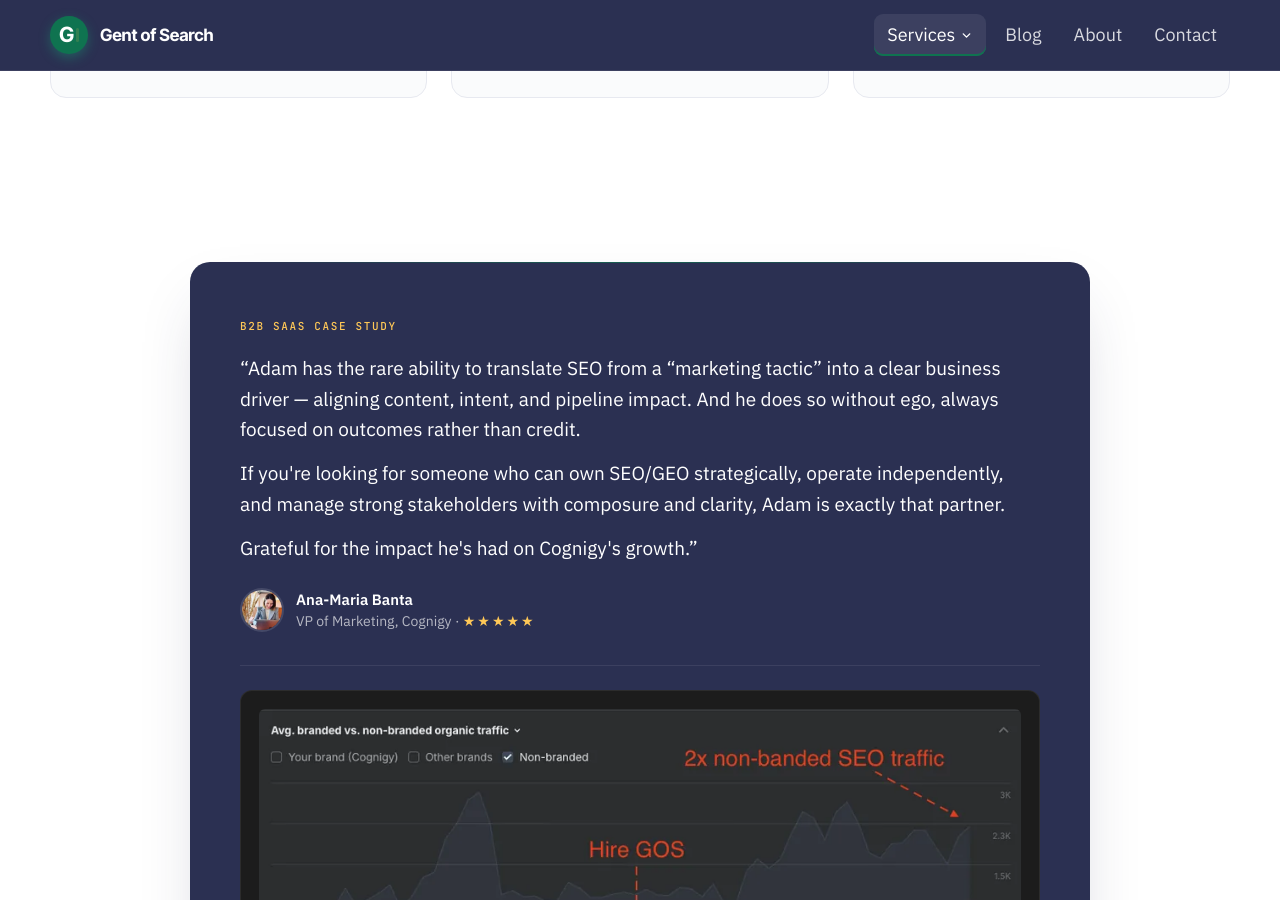
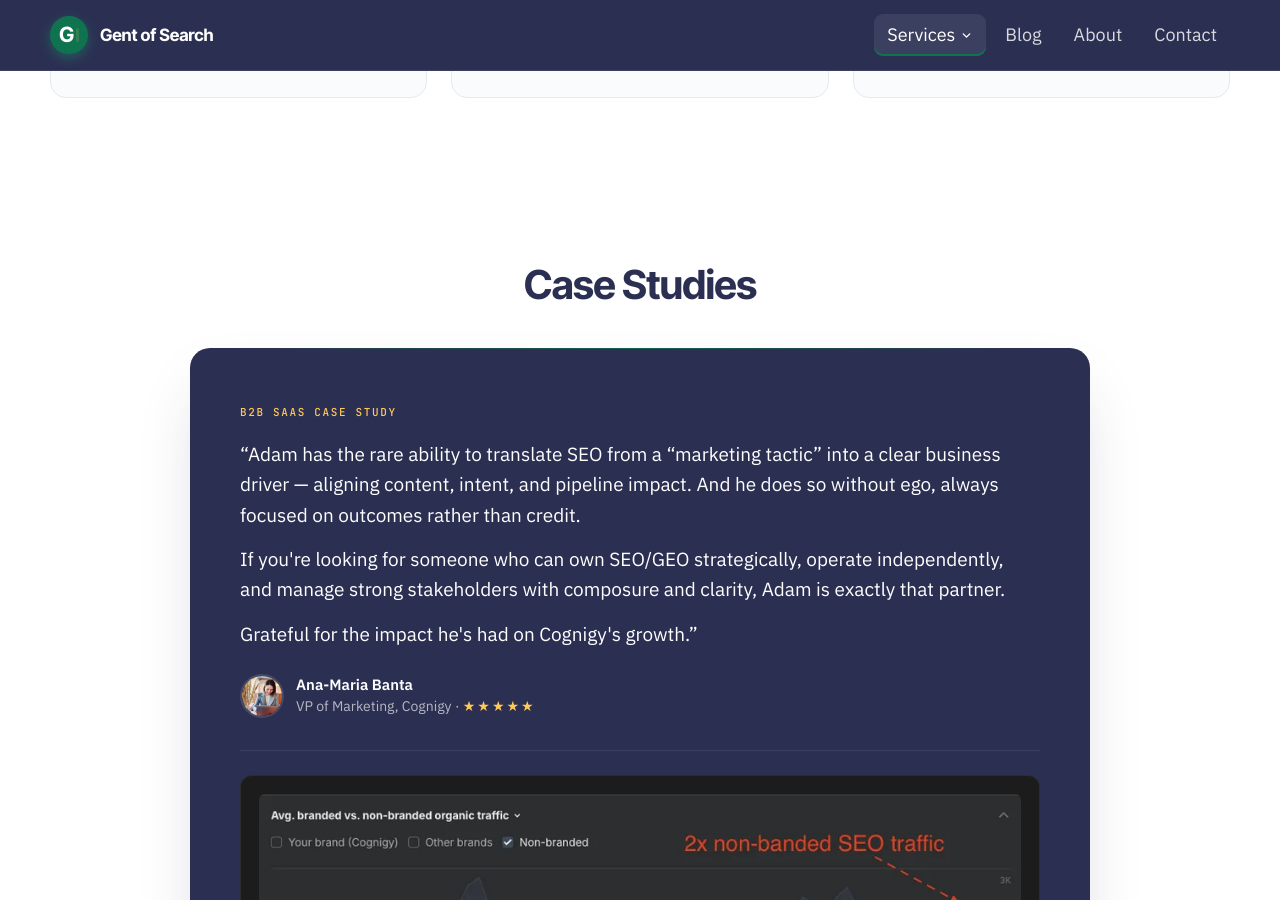
Before and after one commit to Gent-of-Search/gentofsearch.com, a Jekyll site: the page built from services/fractional-seo.html, in a window 1280 px wide and 900 px high, scrolled down 1371 px. Built offline with Jekyll 4.4.1, drawn with Linux system fonts in a browser that asks for light colours.

Commit message:
Service pages: add 'Case Studies' H2 above the case-study component (all four)

```diff
--- a/services/audits.html
+++ b/services/audits.html
@@ -156,6 +156,9 @@ service: audits
   <!-- ===================== CASE STUDY + CHART ===================== -->
   <section style="padding:82px 0; background:#FFFFFF;">
     <div style="width:min(1180px,100% - 48px); margin:0 auto;">
+      <div style="max-width:720px; margin:0 auto 40px; text-align:center;">
+        <h2 style="font-family:'Inter Tight',sans-serif; font-weight:700; font-size:clamp(28px,3.2vw,40px); line-height:1.14; letter-spacing:-0.02em; color:#2B3052; margin:0;">Case Studies</h2>
+      </div>
       <div style="max-width:900px; margin:0 auto; padding:50px; background:#2B3052; border-radius:20px; position:relative; box-shadow:0 30px 60px -20px rgba(43,48,82,0.25);">
         <div style="position:absolute; top:0; left:50px; right:50px; height:1px; background:linear-gradient(90deg, transparent, #0F7350, transparent); opacity:0.7;"></div>
         <span style="display:inline-block; font-family:'JetBrains Mono',monospace; font-size:11px; color:#FFC857; letter-spacing:0.15em; text-transform:uppercase; margin-bottom:18px;">ENTERPRISE SEO CASE STUDY</span>
--- a/services/consultancy.html
+++ b/services/consultancy.html
@@ -129,6 +129,9 @@ service: consultancy
   <!-- ===================== CASE STUDY + CHART ===================== -->
   <section style="padding:82px 0; background:#FFFFFF;">
     <div style="width:min(1180px,100% - 48px); margin:0 auto;">
+      <div style="max-width:720px; margin:0 auto 40px; text-align:center;">
+        <h2 style="font-family:'Inter Tight',sans-serif; font-weight:700; font-size:clamp(28px,3.2vw,40px); line-height:1.14; letter-spacing:-0.02em; color:#2B3052; margin:0;">Case Studies</h2>
+      </div>
       <div style="max-width:900px; margin:0 auto; padding:50px; background:#2B3052; border-radius:20px; position:relative; box-shadow:0 30px 60px -20px rgba(43,48,82,0.25);">
         <div style="position:absolute; top:0; left:50px; right:50px; height:1px; background:linear-gradient(90deg, transparent, #0F7350, transparent); opacity:0.7;"></div>
         <span style="display:inline-block; font-family:'JetBrains Mono',monospace; font-size:11px; color:#FFC857; letter-spacing:0.15em; text-transform:uppercase; margin-bottom:18px;">ENTERPRISE SEO CASE STUDY</span>
--- a/services/fractional-seo.html
+++ b/services/fractional-seo.html
@@ -97,6 +97,9 @@ service: fractional
   <!-- ===================== CASE STUDY + CHART ===================== -->
   <section style="padding:82px 0; background:#FFFFFF;">
     <div style="width:min(1180px,100% - 48px); margin:0 auto;">
+      <div style="max-width:720px; margin:0 auto 40px; text-align:center;">
+        <h2 style="font-family:'Inter Tight',sans-serif; font-weight:700; font-size:clamp(28px,3.2vw,40px); line-height:1.14; letter-spacing:-0.02em; color:#2B3052; margin:0;">Case Studies</h2>
+      </div>
       <div style="max-width:900px; margin:0 auto; padding:50px; background:#2B3052; border-radius:20px; position:relative; box-shadow:0 30px 60px -20px rgba(43,48,82,0.25);">
         <div style="position:absolute; top:0; left:50px; right:50px; height:1px; background:linear-gradient(90deg, transparent, #0F7350, transparent); opacity:0.7;"></div>
         <span style="display:inline-block; font-family:'JetBrains Mono',monospace; font-size:11px; color:#FFC857; letter-spacing:0.15em; text-transform:uppercase; margin-bottom:18px;">B2B SAAS CASE STUDY</span>
--- a/services/strategy.html
+++ b/services/strategy.html
@@ -97,6 +97,9 @@ service: strategy
   <!-- ===================== CASE STUDY + CHART ===================== -->
   <section style="padding:82px 0; background:#FFFFFF;">
     <div style="width:min(1180px,100% - 48px); margin:0 auto;">
+      <div style="max-width:720px; margin:0 auto 40px; text-align:center;">
+        <h2 style="font-family:'Inter Tight',sans-serif; font-weight:700; font-size:clamp(28px,3.2vw,40px); line-height:1.14; letter-spacing:-0.02em; color:#2B3052; margin:0;">Case Studies</h2>
+      </div>
       <div style="max-width:900px; margin:0 auto; padding:50px; background:#2B3052; border-radius:20px; position:relative; box-shadow:0 30px 60px -20px rgba(43,48,82,0.25);">
         <div style="position:absolute; top:0; left:50px; right:50px; height:1px; background:linear-gradient(90deg, transparent, #0F7350, transparent); opacity:0.7;"></div>
         <span style="display:inline-block; font-family:'JetBrains Mono',monospace; font-size:11px; color:#FFC857; letter-spacing:0.15em; text-transform:uppercase; margin-bottom:18px;">B2B SAAS CASE STUDY</span>
```
